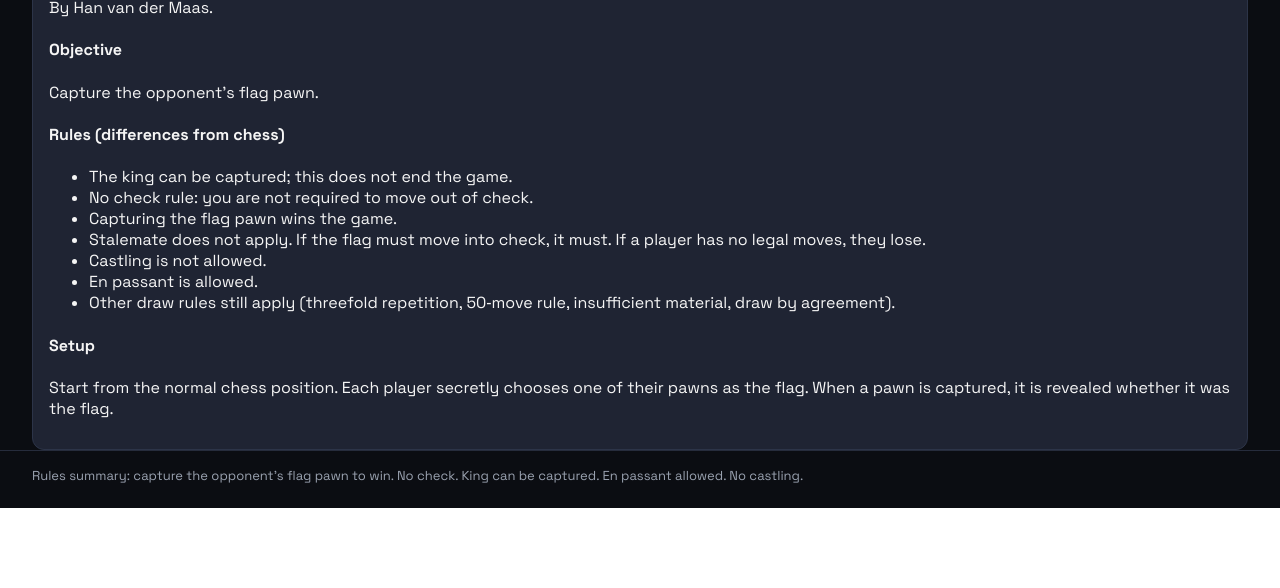
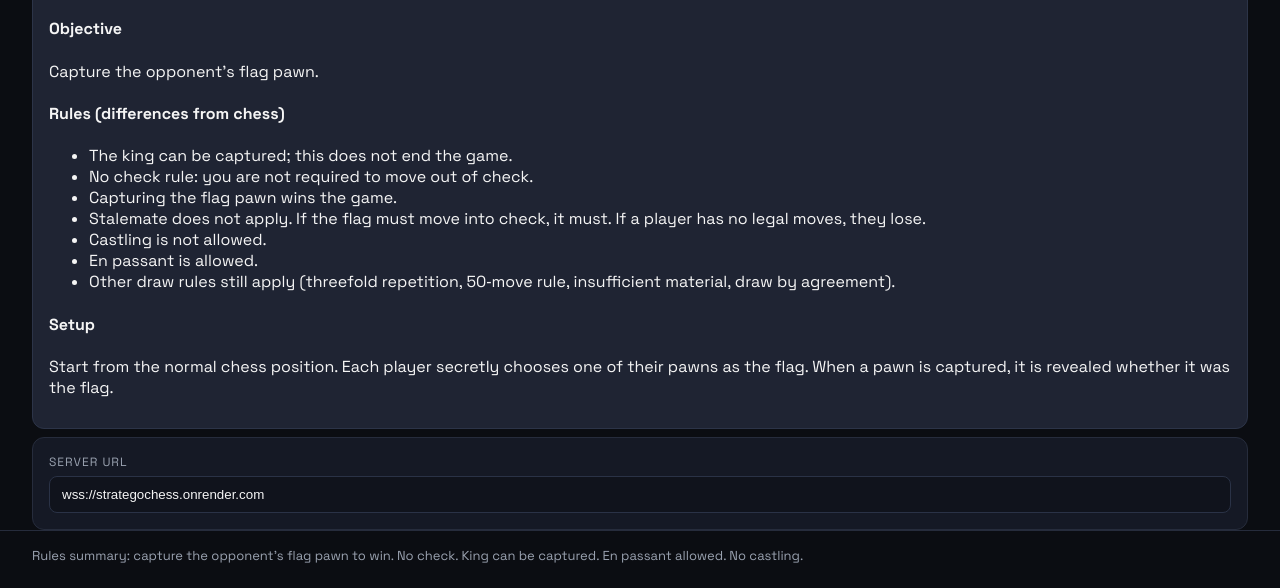
Before and after one commit to hvdmaas/StrategoChess, a plain HTML site: page public/index.html in a window 1280 px wide. Shown: the part 1407-1995 px from the top of the page. Before the commit the page ends 1915 px from the top, so only its background shows below. Drawn offline with Linux system fonts and the light colour scheme; no server answers.

Commit message:
chakllebge

```diff
--- a/public/index.html
+++ b/public/index.html
@@ -17,10 +17,6 @@
 
   <section class="controls-wide">
     <div class="panel wide">
-      <div class="field">
-        <label for="server">Server URL</label>
-        <input id="server" type="text" placeholder="wss://strategochess.onrender.com" />
-      </div>
       <div class="field">
         <label for="name">Name</label>
         <input id="name" type="text" placeholder="Player name" />
@@ -133,6 +129,15 @@
     </div>
   </section>
 
+  <section class="bottom-server">
+    <div class="panel">
+      <div class="field">
+        <label for="server">Server URL</label>
+        <input id="server" type="text" placeholder="wss://strategochess.onrender.com" />
+      </div>
+    </div>
+  </section>
+
   <div id="overlay" class="overlay hidden">
     <div class="overlay-card">
       <div id="overlay-title" class="overlay-title">Pass Device</div>
--- a/public/style.css
+++ b/public/style.css
@@ -69,7 +69,8 @@ header {
 }
 
 .top-rules,
-.controls-wide {
+.controls-wide,
+.bottom-server {
   padding: 8px 32px 0;
 }
 
```
